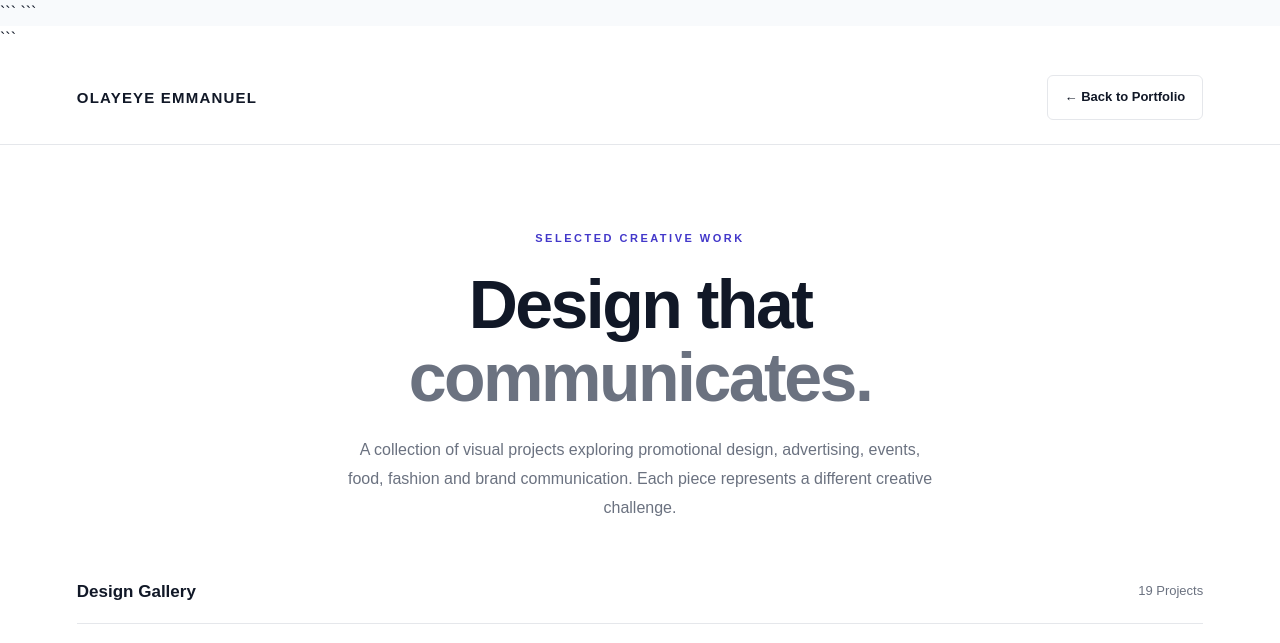
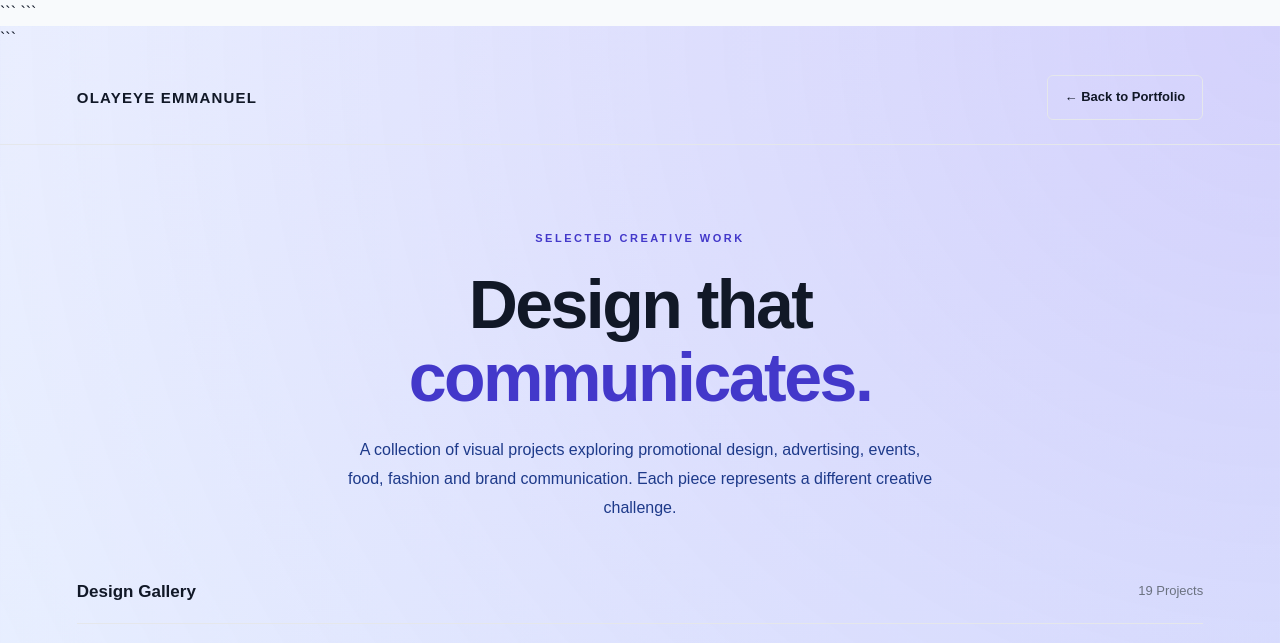
Before and after one commit to olayeyeemmanuel65-boop/olayeye-emmanuel-portfolio, a plain HTML site: page work.html in a window 1280 px wide. Shown: the top 643 px of the page. Drawn offline with Linux system fonts and the light colour scheme.

Commit message:
Update work gallery styling

```diff
--- a/work.html
+++ b/work.html
@@ -15,7 +15,23 @@
 <style>
     .gallery-page {
     min-height: 100vh;
-        background: #ffffff;
+    background:
+        radial-gradient(
+            circle at 100% 0%,
+            rgba(124, 58, 237, 0.16) 0%,
+            transparent 35%
+        ),
+        radial-gradient(
+            circle at 0% 100%,
+            rgba(59, 130, 246, 0.18) 0%,
+            transparent 35%
+        ),
+        linear-gradient(
+            135deg,
+            #edf4ff 0%,
+            #dce9ff 48%,
+            #e9e7ff 100%
+        );
     color: #111827;
 }
 
@@ -81,15 +97,16 @@
 
     .gallery-intro h1 span {
     display: block;
-        color: #6b7280;
+    color: #4338CA;
 }
 
   .gallery-intro p {
     max-width: 590px;
     margin: 0 auto;
-        color: #6b7280;
+    color: #1E3A8A !important;
     font-size: 16px;
     line-height: 1.8;
+    font-weight: 500;
 }
 
     .gallery-main {
```
Lines whose indentation alone changed are shown as unchanged.
